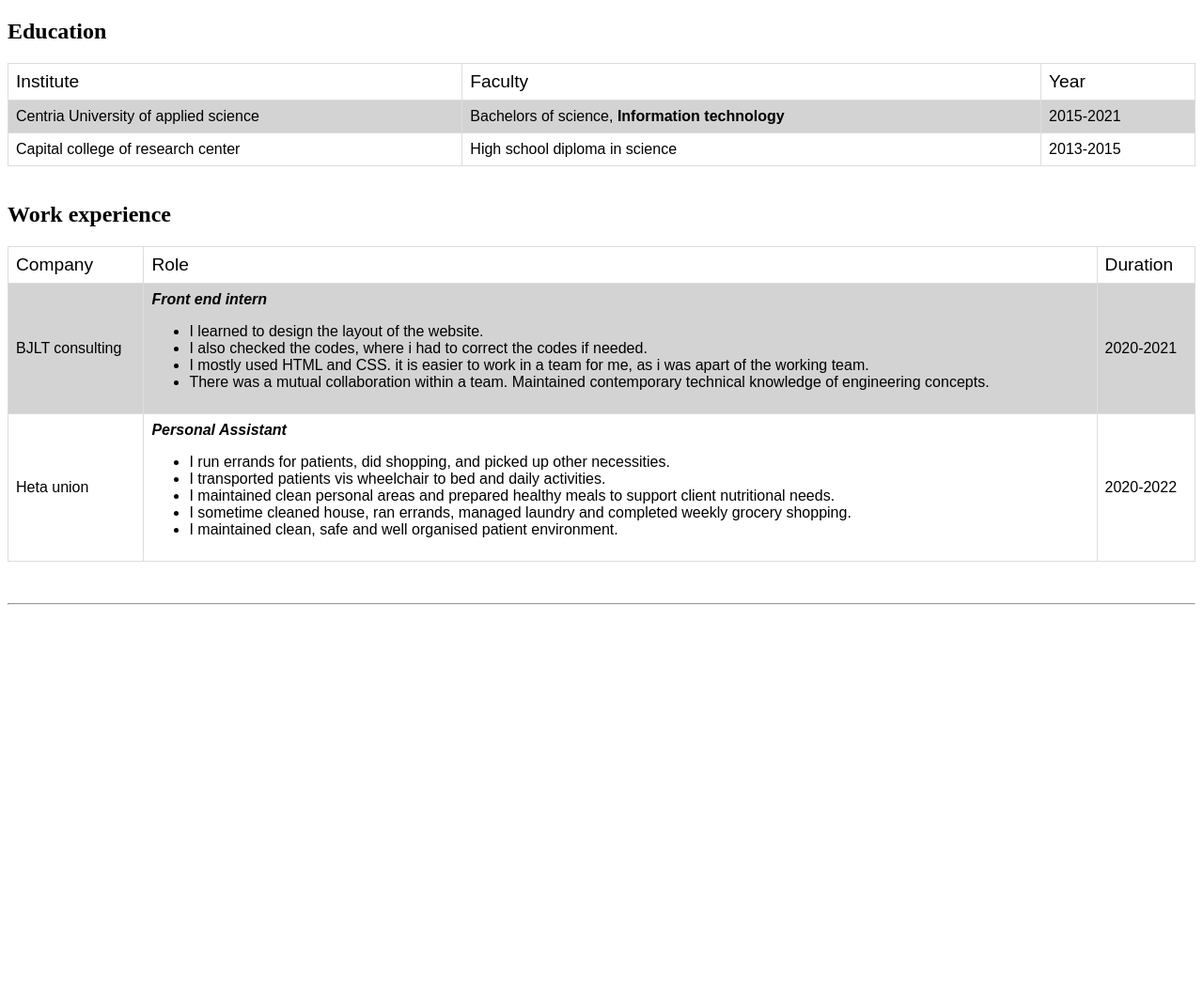
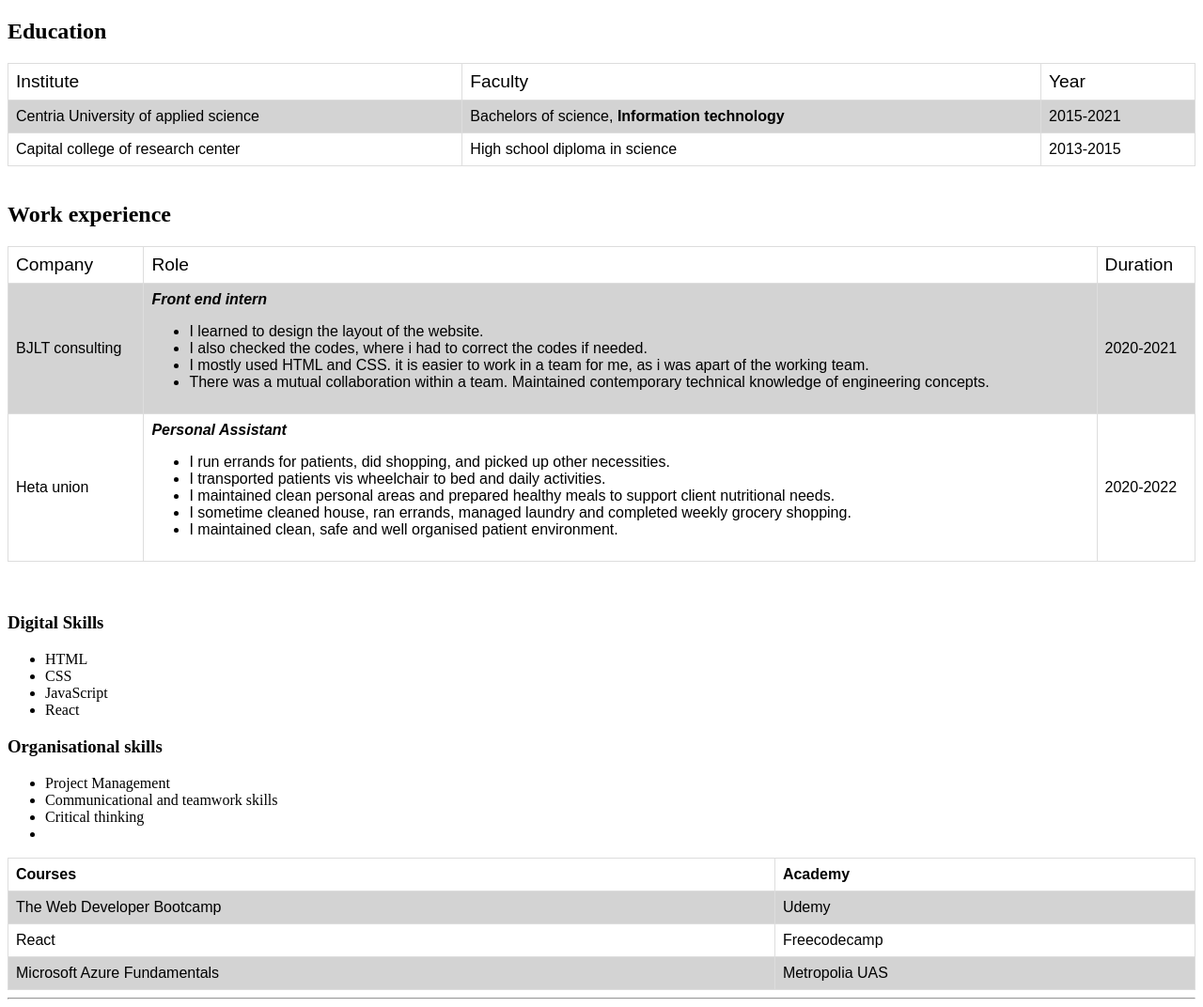
Before and after one commit to neha0407/cv-website, a plain HTML site: page resume.html in a window 1280 px wide. Shown: the whole page at 94% size. Before the commit the page ends 800 px from the top, so only its background shows below. Drawn offline with Linux system fonts and the light colour scheme.

Commit message:
added skills

```diff
--- a/resume.html
+++ b/resume.html
@@ -93,7 +93,47 @@
     </table>
     <br>
     <br>
-
-    <hr align="bottom">
+    <div class="skills">
+        <h3>Digital Skills</h3>
+        <ul>
+            <li>HTML</li>
+            <li>CSS</li>
+            <li>JavaScript</li>
+            <li>React</li>
+        </ul>
+        <h3>Organisational skills</h3>
+        <ul>
+            <li>Project Management</li>
+            <li>Communicational and teamwork skills</li>
+            <li>Critical thinking</li>
+            <li></li>
+        </ul>
+    </div>
+    <div class="courses">
+        <table>
+            <tr>
+                <th>Courses</th>
+                <th>Academy</th>
+            </tr>
+            <tr>
+                <td>The Web Developer Bootcamp</td>
+                <td>Udemy</td>
+            </tr>
+            <tr>
+                <td>React</td>
+                <td>Freecodecamp</td>
+            </tr>
+            <tr>
+                <td>Microsoft Azure Fundamentals</td>
+                <td>Metropolia UAS</td>
+            </tr>
+        </table>
+    </div>
+<div class="bottom">
+    <hr>
+    <a href="mailto:nehamatangi7@gmail.com"><i class="fa fa-envelope" style="font-size:24px"></i></a>
+     <a href="https://www.linkedin.com/in/neha-matangi-50ba2318a/"><i class="fa fa-linkedin" style="font-size:24px"></i></a>
+</div>
+<div></div>
 </body>
 </html>
```
Also changed, not shown: contact.html (+3 -1 lines), index.html (+3 -2 lines).
